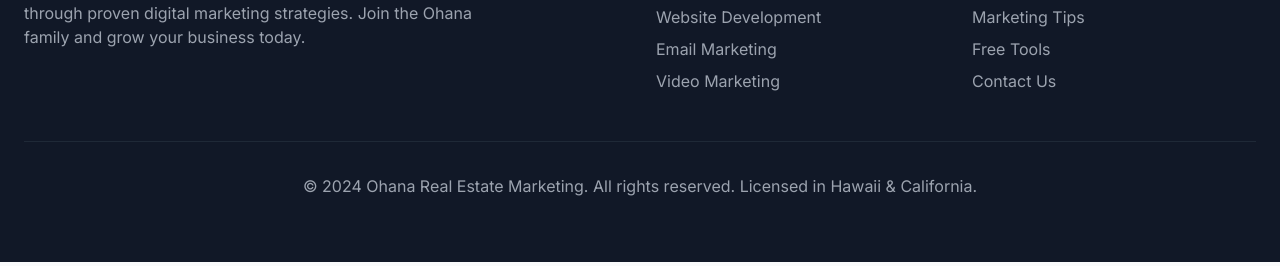
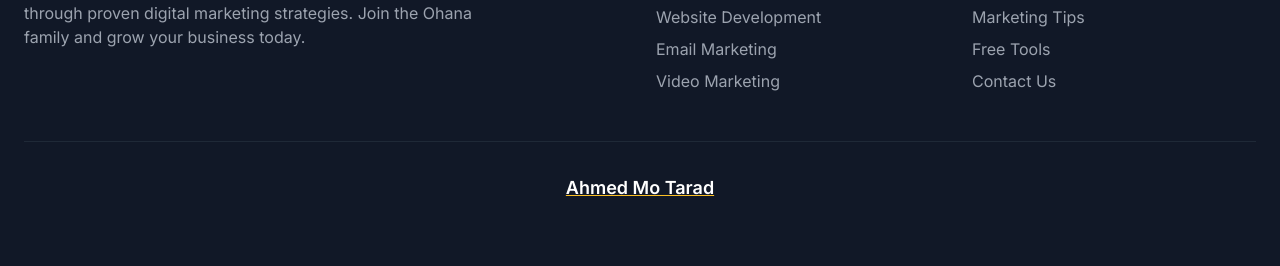
Before and after one commit to ohanamarketing12-ship-it/ohana-website, a plain HTML site: page index.html in a window 1280 px wide. Shown: the part 3336-3602 px from the top of the page. Drawn offline with nearby package versions, Linux system fonts and the light colour scheme.

Commit message:
Update index.html

```diff
--- a/index.html
+++ b/index.html
@@ -410,9 +410,15 @@
                 </div>
             </div>
 
-            <div class="border-t border-gray-800 pt-8 text-center text-gray-400">
-                <p>&copy; 2024 Ohana Real Estate Marketing. All rights reserved. Licensed in Hawaii & California.</p>
-            </div>
+           <div class="border-t border-gray-800 pt-8 text-center text-gray-400">
+    <a href="https://ahmedmotarad.42web.io/portfolio/"
+       target="_blank"
+       rel="noopener noreferrer"
+       class="text-white underline decoration-amber-400 hover:text-amber-400 hover:scale-105 transition-all duration-300 font-semibold text-lg">
+       Ahmed Mo Tarad
+    </a>
+</div>
+
         </div>
     </footer>
 
```
